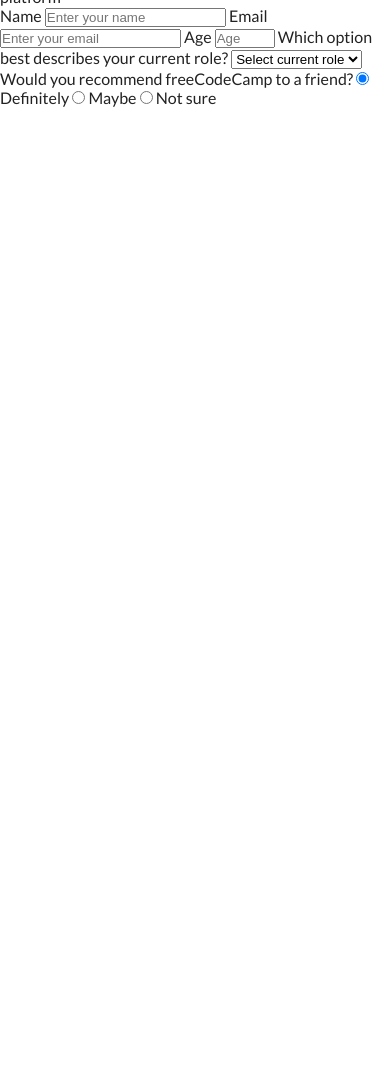
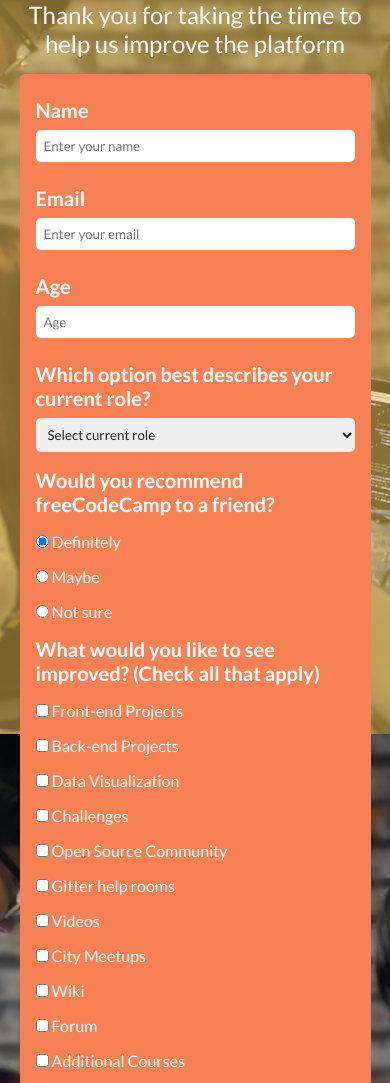
Before and after one commit to guswebdev/freecodecamp-formulario, a plain HTML site: page index.html in a window 390 px wide. Shown: the part 110-1193 px from the top of the page. Before the commit the page ends 844 px from the top, so only its background shows below. Drawn offline with Linux system fonts and the light colour scheme.

Commit message:
Completar el layout mobile y validaciones

```diff
--- a/css/style.css
+++ b/css/style.css
@@ -2,6 +2,7 @@
     /*colores*/
     --color-primario: #f78154;
     --color-secundario: #f2c14e;
+    --color-secundario-opacity: #f2c14e80;
     --color-terciario: #5fad56;
     --color-blanco: #ffffff;
     --color-negro: #222222;
@@ -43,3 +44,74 @@
     flex-direction: column;
     gap: 1rem;
   }
+
+  .gap-0 {
+    gap: 0;
+  }
+
+  body {
+    background-image: url(../assets/img/bg-hero.jpeg);
+    background-position: center;
+    background-repeat: no-repeat;
+    background-size: cover;
+    background-attachment: fixed;
+    min-height: 100vh;
+    color: var(--color-blanco);
+    padding-bottom: 1rem;
+  }
+
+  .bg-hero {
+    background-color: var(--color-secundario-opacity);
+    min-height: inherit;
+    position: fixed;
+    width: 100%;
+    min-height: 100vh;
+    z-index: -1;
+  }
+
+  .title {
+    padding: 1rem 0;
+    text-align: center;
+    font-size: var(--fs-title-h1);
+  }
+  .description {
+    padding-bottom: 1rem;
+    text-align: center;
+    font-size: var(--fs-title-h2);
+  }
+
+  .survey-form {
+    background-color: var(--color-primario);
+    padding: 1rem;
+    border-radius: 5px;
+  }
+
+  .label {
+    font-weight: bold;
+    font-size: var(--fs-label);
+    padding: .5rem 0;
+  }
+
+  label.gap-0 input,
+  label.gap-0 select,
+  label.gap-0 textarea,
+  .btn-submit{
+    padding: .5rem;
+    color: var(--color-negro);
+    font-family: "Lato", sans-serif;
+    border-radius: 5px;
+    border: none;
+    outline: none;
+  }
+  label.gap-0 textarea{
+    resize: none;
+    min-height: 100px;
+  }
+
+  .btn-submit {
+    background-color: var(--color-terciario);
+    color: var(--color-blanco);
+    font-weight: bold;
+    font-size: var(--fs-label);
+    border: none;
+  }
--- a/index.html
+++ b/index.html
@@ -16,26 +16,52 @@
     <link rel="stylesheet" href="css/style.css" />
   </head>
   <body>
-    <h1 id="title">freeCodeCamp Survey Form</h1>
-    <p id="description">
+    <div class="bg-hero"></div>
+    <div class="container">
+      <h1 id="title" class="title">freeCodeCamp Survey Form</h1>
+      <p id="description" class="description">
         Thank you for taking the time to help us improve the platform
       </p>
-    <form id="survey-form">
-      <label id="name-label">
-        <span>Name</span>
-        <input type="text" id="name" name="name" placeholder="Enter your name" required />
+      <form id="survey-form" class="survey-form flex-column">
+        <label id="name-label" class="flex-column gap-0">
+          <span class="label">Name</span>
+          <input
+            type="text"
+            id="name"
+            name="name"
+            placeholder="Enter your name"
+            required
+          />
         </label>
-      <label id="email-label">
-          <span>Email</span>
-          <input type="email" id="email" name="email" pattern="/\S+@\S+\.\S+/" title="Debe ser un email valido" placeholder="Enter your email" required />
+        <label id="email-label" class="flex-column gap-0">
+          <span class="label">Email</span>
+          <input
+            type="email"
+            id="email"
+            name="email"
+            pattern="[^@]+@[^@]+\.[a-zA-Z]{2,}"
+            title="Debe ser un email valido"
+            placeholder="Enter your email"
+            required
+          />
         </label>
-        <label id="number-label">
-          <span>Age</span>
-          <input type="number" id="number" name="number" pattern="/^\d*$/; //" title="Solo se admiten numeros positivos" min="18" max="120" placeholder="Age" required />
+        <label id="number-label" class="flex-column gap-0">
+          <span class="label">Age</span>
+          <input
+            type="number"
+            id="number"
+            name="number"
+            pattern="/^\d*$/; //"
+            title="Solo se admiten numeros positivos"
+            min="18"
+            max="120"
+            placeholder="Age"
+            required
+          />
         </label>
-        <label>
-            <span>Which option best describes your current role?</span>
-            <select name="dropdown" id="dropdown">
+        <label class="flex-column gap-0">
+          <span class="label">Which option best describes your current role?</span>
+          <select name="dropdown" id="dropdown" required>
             <option value="" disabled selected>Select current role</option>
             <option value="student">Student</option>
             <option value="full-time-job">Full Time Job</option>
@@ -45,14 +71,109 @@
           </select>
         </label>
         <label>
-            <span>Would you recommend freeCodeCamp to a friend?</span>
-            <input type="radio" name="recommend" id="definitely" checked>
+          <span class="label">Would you recommend freeCodeCamp to a friend?</span>
+        </label>
+        <label>
+          <input
+            type="radio"
+            name="recommend"
+            id="definitely"
+            value="definitely"
+            checked
+          />
           <span>Definitely</span>
-            <input type="radio" name="recommend" id="maybe">
+        </label>
+        <label>
+          <input type="radio" name="recommend" id="maybe" value="maybe" />
           <span>Maybe</span>
-            <input type="radio" name="recommend" id="not-sure">
+        </label>
+        <label>
+          <input type="radio" name="recommend" id="not-sure" value="not-sure" />
           <span>Not sure</span>
         </label>
+        <label>
+          <span
+             class="label">What would you like to see improved? (Check all that apply)
+          </span>
+        </label>
+        <label>
+          <input
+            type="checkbox"
+            name="front-end-projects"
+            value="front-end-projects"
+          />
+          <span>Front-end Projects</span>
+        </label>
+        <label>
+          <input
+            type="checkbox"
+            name="back-end-projects"
+            value="back-end-projects"
+          />
+          <span>Back-end Projects</span>
+        </label>
+        <label>
+          <input
+            type="checkbox"
+            name="data-visualization"
+            value="data-visualization"
+          />
+          <span>Data Visualization</span>
+        </label>
+        <label>
+          <input type="checkbox" name="challenges" value="challenges" />
+          <span>Challenges</span>
+        </label>
+        <label>
+          <input
+            type="checkbox"
+            name="open-source-community"
+            value="open-source-community"
+          />
+          <span>Open Source Community</span>
+        </label>
+        <label>
+          <input
+            type="checkbox"
+            name="gitter-help-rooms"
+            value="gitter-help-rooms"
+          />
+          <span>Gitter help rooms</span>
+        </label>
+        <label>
+          <input type="checkbox" name="videos" value="videos" />
+          <span>Videos</span>
+        </label>
+        <label>
+          <input type="checkbox" name="city-meetups" value="city-meetups" />
+          <span>City Meetups</span>
+        </label>
+        <label>
+          <input type="checkbox" name="wiki" value="wiki" />
+          <span>Wiki</span>
+        </label>
+        <label>
+          <input type="checkbox" name="forum" value="forum" />
+          <span>Forum</span>
+        </label>
+        <label>
+          <input
+            type="checkbox"
+            name="additional-courses"
+            value="additional-courses"
+          />
+          <span>Additional Courses</span>
+        </label>
+        <label id="name-label" class="flex-column gap-0">
+          <span class="label">Any comments or suggestions?</span>
+          <textarea
+            name="additional-comments"
+            id="additional-comments"
+            placeholder="Enter your comment here..."
+          ></textarea>
+        </label>
+        <input type="submit" value="Submit" id="submit" class="btn-submit" />
       </form>
+    </div>
   </body>
 </html>
```
Lines whose indentation alone changed are shown as unchanged.
